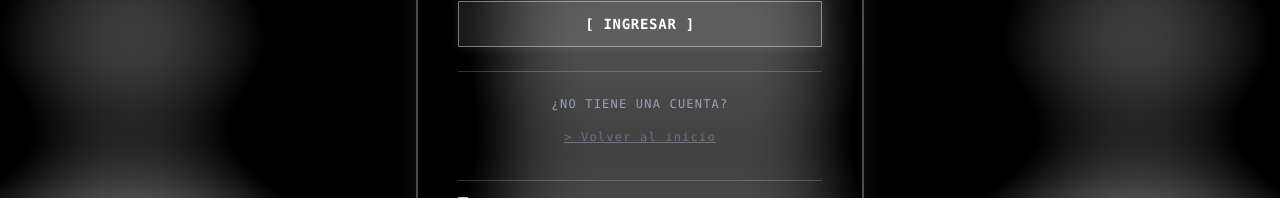
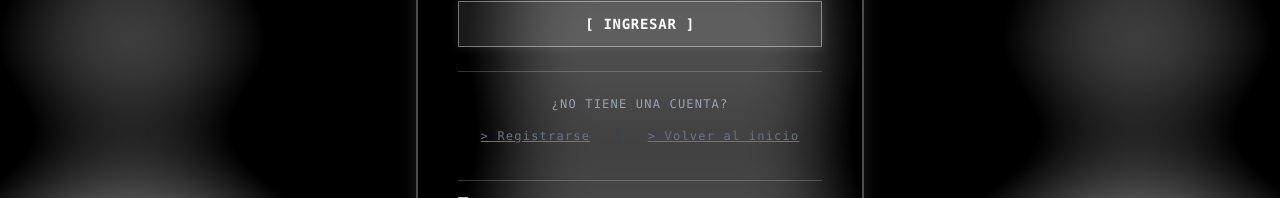
Before and after one commit to SebastianCMJ0756/SCPWebWiki, a Next.js app: page /login in a window 1280 px wide. Shown: the part 466-664 px from the top of the page. Built offline with nearby package versions, Linux system fonts and the light colour scheme.

Commit message:
mejoras al login

```diff
--- a/src/app/login/page.tsx
+++ b/src/app/login/page.tsx
@@ -14,17 +14,19 @@ export default function LoginPage() {
   const handleSubmit = (e: React.FormEvent) => {
     e.preventDefault();
     setError('');
+
+    // Validar que los campos no estén vacíos
+    if (!username.trim() || !password.trim()) {
+      setError('ERROR: DEBE INGRESAR LOS DATOS NECESARIOS. SI NO ESTÁ REGISTRADO, DEBE REGISTRARSE PARA PODER INGRESAR.');
+      return;
+    }
+
     setLoading(true);
 
     // Simulación de autenticación
     setTimeout(() => {
-      if (username.trim() && password.trim()) {
       // Aquí iría la lógica real de autenticación
       router.push('/scp');
-      } else {
-        setError('ERROR: CREDENCIALES INVÁLIDAS. VERIFIQUE SUS DATOS.');
-        setLoading(false);
-      }
     }, 800);
   };
 
@@ -100,17 +102,26 @@ export default function LoginPage() {
           </button>
         </form>
 
-        {/* Enlace de registro */}
-        <div className="mt-6 pt-6 border-t border-white/20 text-center">
-          <p className="text-xs text-gray-400 mb-3 tracking-widest uppercase">
+        {/* Enlaces de navegación */}
+        <div className="mt-6 pt-6 border-t border-white/20 text-center space-y-3">
+          <p className="text-xs text-gray-400 tracking-widest uppercase">
             ¿No tiene una cuenta?
           </p>
+          <div className="flex flex-col sm:flex-row items-center justify-center gap-3 sm:gap-6">
+            <Link
+              href="/register"
+              className="text-xs text-gray-500 hover:text-white underline tracking-widest transition-colors"
+            >
+              &gt; Registrarse
+            </Link>
+            <span className="text-gray-700 hidden sm:inline">|</span>
             <Link
               href="/"
               className="text-xs text-gray-500 hover:text-white underline tracking-widest transition-colors"
             >
               &gt; Volver al inicio
             </Link>
+          </div>
         </div>
 
         {/* Pie de terminal con efecto de cursor parpadeante */}
```
Also changed, not shown: 1 other file (tests, documents, lock files or other folders). Lines whose indentation alone changed are shown as unchanged.
